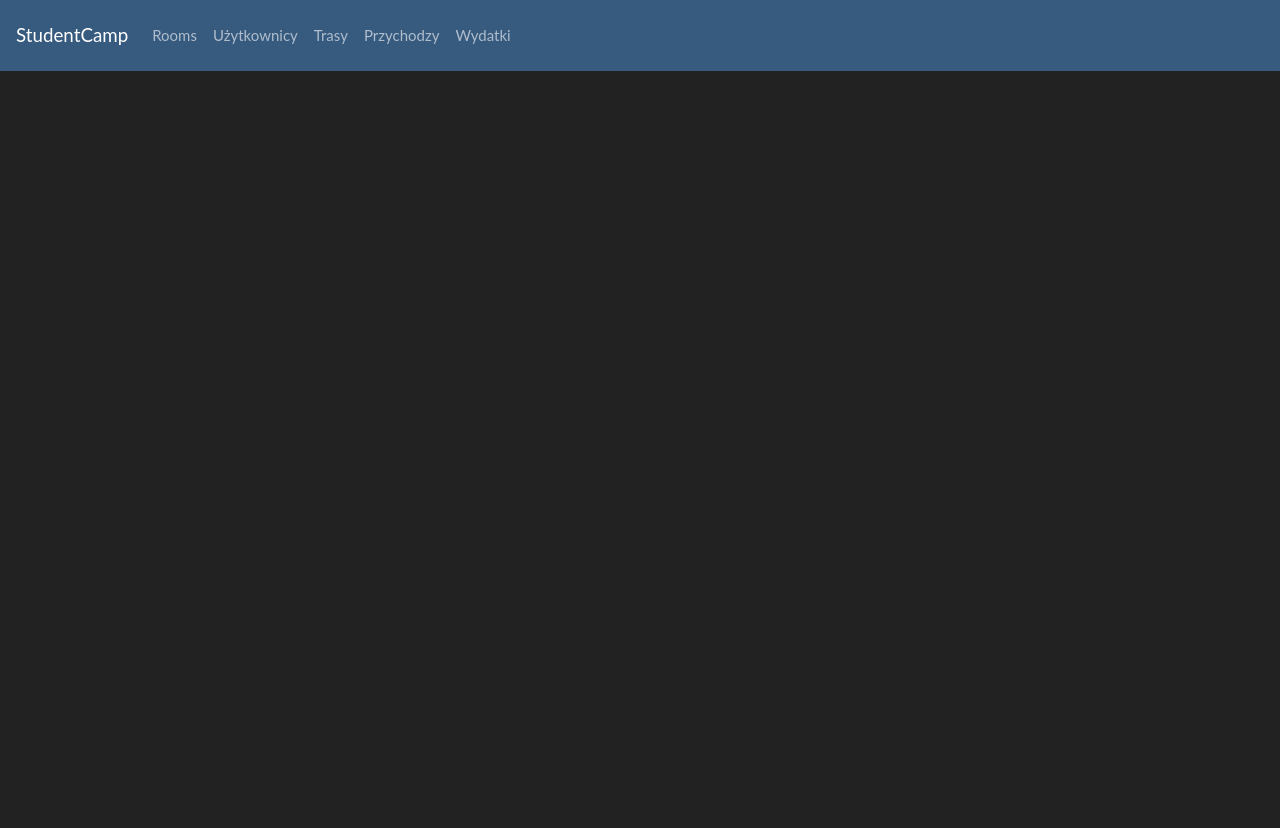
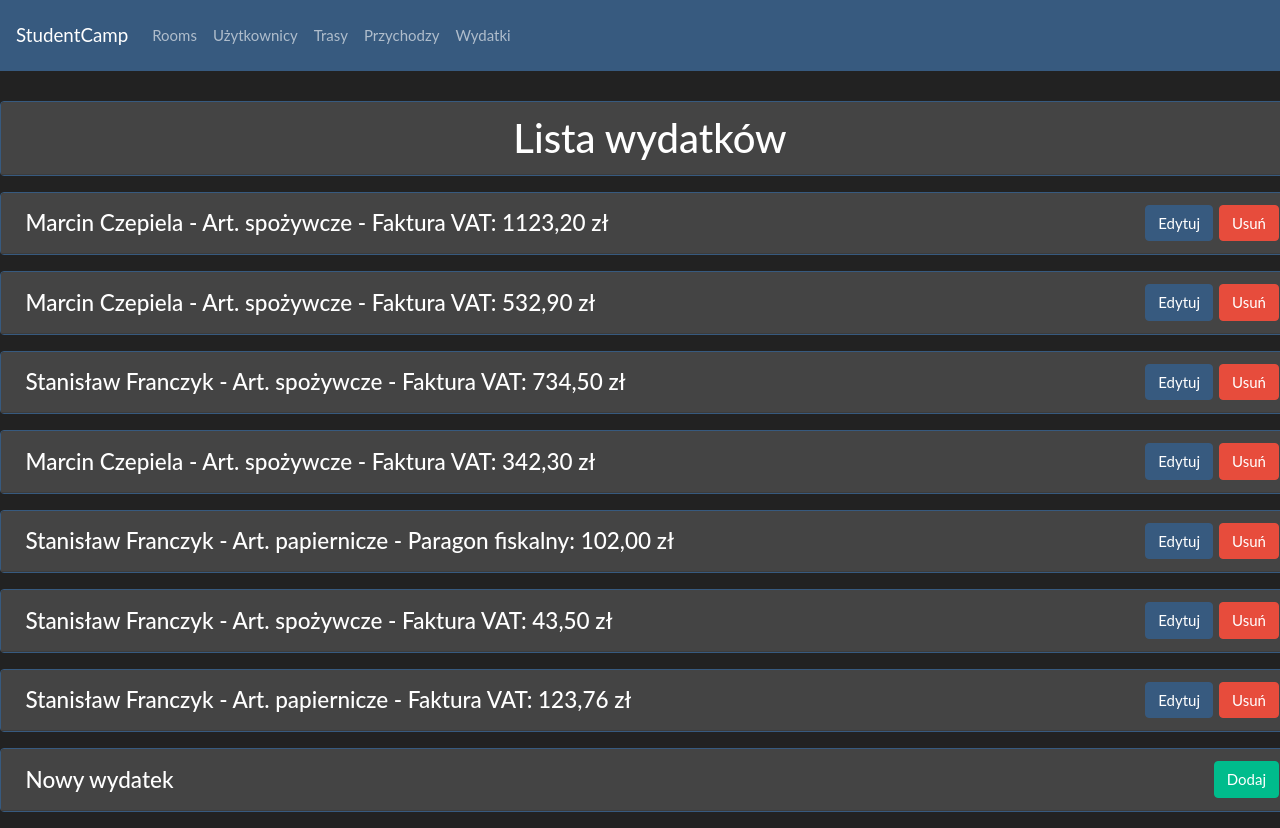
Before and after one commit to CzepiM200/StudentCamp, a React (Create React App) app in the folder StudentCamp/client/: page /expenditures in a window 1280 px wide. Before the commit the page ends 800 px from the top, so only its background shows below. Built offline with nearby package versions, Linux system fonts and the light colour scheme.

Commit message:
Add expeditures list and adding layout

```diff
--- a/StudentCamp/client/src/App.js
+++ b/StudentCamp/client/src/App.js
@@ -4,6 +4,7 @@ import { BrowserRouter, Switch, Route } from "react-router-dom";
 import Rooms from './components/Rooms/Rooms';
 import Users from './components/Users/Users';
 import Payments from './components/Payments/Payments';
+import Expenditures from './components/Expenditures/Expenditures';
 
 function App() {
   return (
@@ -27,6 +28,9 @@ function App() {
             <Route path="/payments">
               <Payments />
             </Route>
+            <Route path="/expenditures">
+              <Expenditures/>
+            </Route>
           </Switch>
         </BrowserRouter>
     </div>
--- /dev/null
+++ b/StudentCamp/client/src/components/Expenditures/Expenditures.js
@@ -0,0 +1,170 @@
+import "./_expenditures.scss";
+import React, { useState } from "react";
+import { Link, Route } from "react-router-dom";
+
+const fakeExpenditures = [
+    {
+      ID: 1,
+      Type: 'Faktura VAT',
+      Amount: '1123,20',
+      Name: 'Art. spożywcze',
+      Person: {
+          ID: 1,
+          FirstName: 'Marcin',
+          LastName: 'Czepiela'
+      }
+    },
+    {
+      ID: 2,
+      Type: 'Faktura VAT',
+      Amount: '532,90',
+      Name: 'Art. spożywcze',
+      Person: {
+          ID: 1,
+          FirstName: 'Marcin',
+          LastName: 'Czepiela'
+      }
+    },
+    {
+      ID: 3,
+      Type: 'Faktura VAT',
+      Amount: '734,50',
+      Name: 'Art. spożywcze',
+      Person: {
+          ID: 1,
+          FirstName: 'Stanisław',
+          LastName: 'Franczyk'
+      }
+    },
+    {
+        ID: 4,
+        Type: 'Faktura VAT',
+        Amount: '342,30',
+        Name: 'Art. spożywcze',
+        Person: {
+            ID: 1,
+            FirstName: 'Marcin',
+            LastName: 'Czepiela'
+        }
+      },
+      {
+        ID: 5,
+        Type: 'Paragon fiskalny',
+        Amount: '102,00',
+        Name: 'Art. papiernicze',
+        Person: {
+            ID: 1,
+            FirstName: 'Stanisław',
+            LastName: 'Franczyk'
+        }
+      },
+      {
+        ID: 6,
+        Type: 'Faktura VAT',
+        Amount: '43,50',
+        Name: 'Art. spożywcze',
+        Person: {
+            ID: 1,
+            FirstName: 'Stanisław',
+            LastName: 'Franczyk'
+        }
+      },
+      {
+        ID: 6,
+        Type: 'Faktura VAT',
+        Amount: '123,76',
+        Name: 'Art. papiernicze',
+        Person: {
+            ID: 1,
+            FirstName: 'Stanisław',
+            LastName: 'Franczyk'
+        }
+      },
+]
+
+const Expenditures = (props) => {
+  const [expenditures, setExpenditures] = useState(fakeExpenditures);
+
+  const generateExpendituresList = () => {
+    const cards = expenditures.map((item, index) => {
+      return(
+        <div key={index} className="card border-primary mb-3">
+          <div className="card-header">
+            <h4 className="card-title">
+              {`${item.Person.FirstName} ${item.Person.LastName} - ${item.Name} - ${item.Type}: ${item.Amount} zł`}
+            </h4>
+            <div>
+              <Link to="/users/edit" className="btn btn-primary">
+                Edytuj
+              </Link>
+              <button type="button" className="btn btn-danger">Usuń</button>
+            </div>
+          </div>
+        </div>
+      );
+    });
+    return cards;
+  }
+
+  return (
+    <>
+      <Route exact path="/expenditures">
+        <section className="expenditures">
+          <div className="card border-primary mb-3">
+            <div className="card-header">
+              <h2>Lista wydatków</h2>
+            </div>
+          </div>
+          <article className="expenditures__list">
+            {generateExpendituresList()}
+            <div className="card border-primary mb-3">
+              <div className="card-header">
+                <h4 className="card-title">
+                  Nowy wydatek
+                </h4>
+                <div>
+                  <Link to="/expenditures/add" className="btn btn-success">
+                    Dodaj
+                  </Link>
+                </div>
+              </div>
+            </div>
+          </article>
+        </section>
+      </Route>
+      <Route exact path="/expenditures/add">
+        <section className="expenditures-add">
+          <form>
+            <fieldset>
+              <legend>Dodawanie nowego wydatku</legend>
+              <div className="form-group">
+                <label>Imię</label>
+                <input type="text" className="form-control" min="1" placeholder="Imię osoby wypłacającej"/>
+              </div>
+              <div className="form-group">
+                <label>Nazwisko</label>
+                <input type="text" className="form-control" min="0" placeholder="Nazwisko osoby wypłacającej"/>
+              </div>
+              <div class="form-group">
+                <label>Typ płatności</label>
+                <select class="custom-select">
+                  <option value="P">Paragon fiskalny</option>
+                  <option value="F">Faktura VAT</option>
+                </select>
+              </div>
+              <div className="form-group">
+                <label>Kwota</label>
+                <input type="number" className="form-control" min="0" placeholder="Wypłacana kwota"/>
+              </div>
+              <button type="submit" className="btn btn-primary">Dodaj wydatek</button>
+            </fieldset>
+          </form>
+        </section>
+      </Route>
+      <Route exact path="/expenditures/edit">
+      </Route>
+    </>
+  );
+};
+
+export default Expenditures;
--- /dev/null
+++ b/StudentCamp/client/src/components/Expenditures/_expenditures.scss
@@ -0,0 +1,56 @@
+@import "../../scss/general.scss";
+
+.expenditures {
+  width: 1300px;
+  margin: 0 auto;
+  padding-top: 2em;
+  h2 {
+    margin: 0;
+  }
+  &__list {
+    display: flex;
+    flex-wrap: wrap;
+    justify-content: space-between;
+    .btn {
+      margin-left: 0.4em;
+    }
+    .card-header {
+      display: flex;
+      flex-direction: row;
+      justify-content: space-between;
+    }
+    .card {
+      width: 100%;
+      h4 {
+        margin: 0.2em;
+      }
+    }
+  }
+}
+
+.expenditures-add {
+  width: 1300px;
+  margin: 0 auto;
+  padding-top: 2em;
+  display: flex;
+  justify-content: center;
+  form {
+    width: 25em;
+    border: 1px solid $gray-400;
+    border-radius: 0.6em;
+    padding: 1em;
+    background-color: $gray-800;
+    legend {
+      padding-bottom: 0.2em;
+      border-bottom: 1px solid $gray-400;
+    }
+    label {
+      font-size: 1.22em;
+    }
+    .form-group {
+      display: flex;
+      flex-direction: column;
+      align-items: flex-start;
+    }
+  }
+}
--- a/StudentCamp/client/src/components/Navbar/Navbar.js
+++ b/StudentCamp/client/src/components/Navbar/Navbar.js
@@ -36,7 +36,7 @@ const Navbar = (props) => {
             </Link>
         </li>
         <li className="nav-item">
-            <Link to="/finances" className="nav-link">
+            <Link to="/expenditures" className="nav-link">
                 Wydatki
             </Link>
         </li>
```
